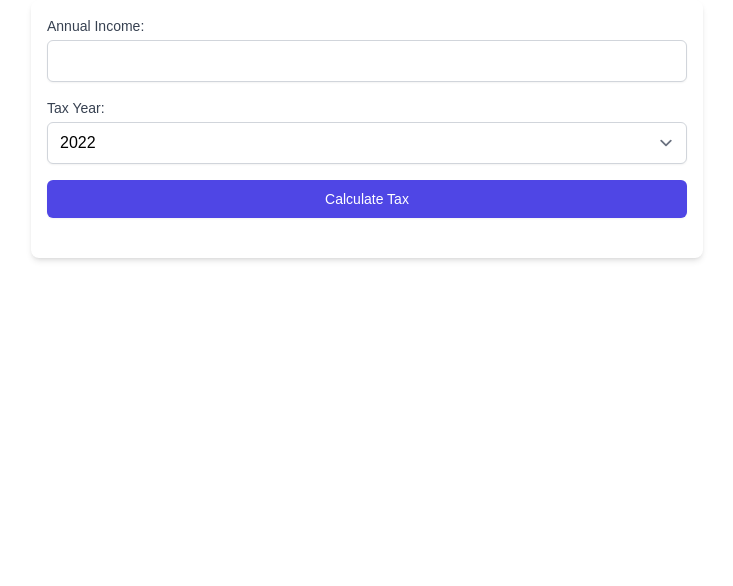
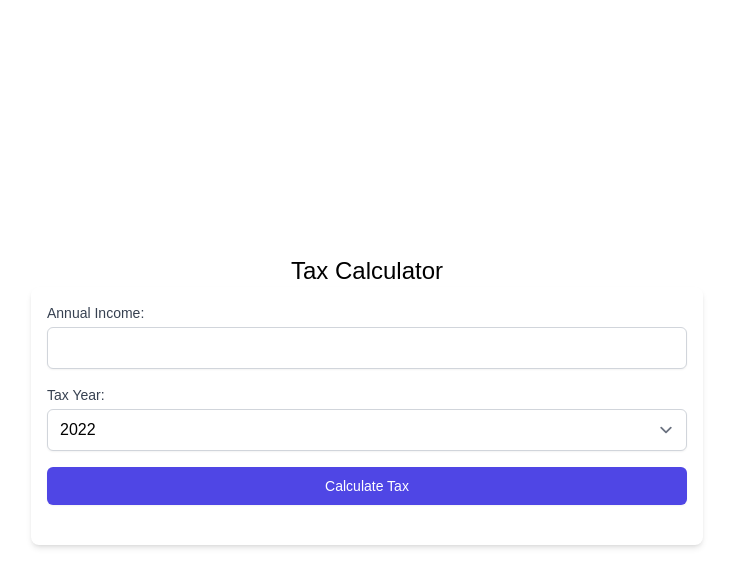
Before and after one commit to iravzdhanju/tax-calculator, a Next.js app: page / in a window 1280 px wide. Shown: the top 586 px of the page, without its empty margins (273-1006 px from the left). Built offline with nearby package versions, Linux system fonts and the light colour scheme.

Commit message:
Adding some ui fixes changes

```diff
--- a/src/app/components/calculate-tax/TaxForm.tsx
+++ b/src/app/components/calculate-tax/TaxForm.tsx
@@ -6,7 +6,6 @@ export const TaxForm: React.FC = () => {
 
   const handleSubmit = (e: React.FormEvent<HTMLFormElement>) => {
     e.preventDefault();
-
     calculateTax();
   };
 
--- a/src/app/components/calculate-tax/index.tsx
+++ b/src/app/components/calculate-tax/index.tsx
@@ -4,9 +4,12 @@ import { TaxResults } from "./TaxResult";
 
 export default function CalculateTax() {
   return (
-    <div className="max-w-2xl mx-auto p-4 bg-white shadow-md rounded-lg">
-      <TaxForm />
-      <TaxResults />
+    <div className="h-screen flex justify-center items-center flex-col">
+      <h1 className="text-2xl">Tax Calculator</h1>
+      <div className="max-w-2xl w-full p-4 bg-white shadow-md rounded-lg">
+        <TaxForm />
+        <TaxResults />
+      </div>
     </div>
   );
 }
```
